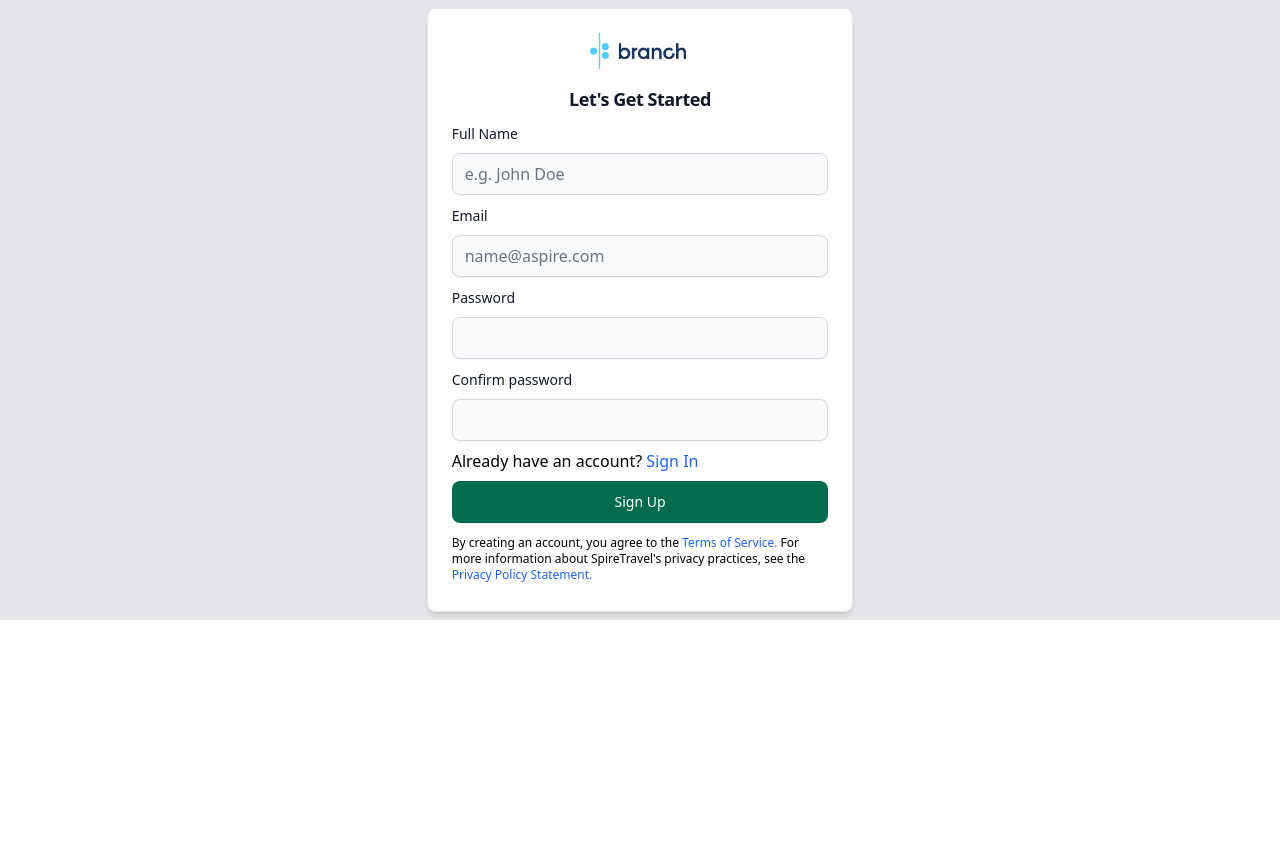
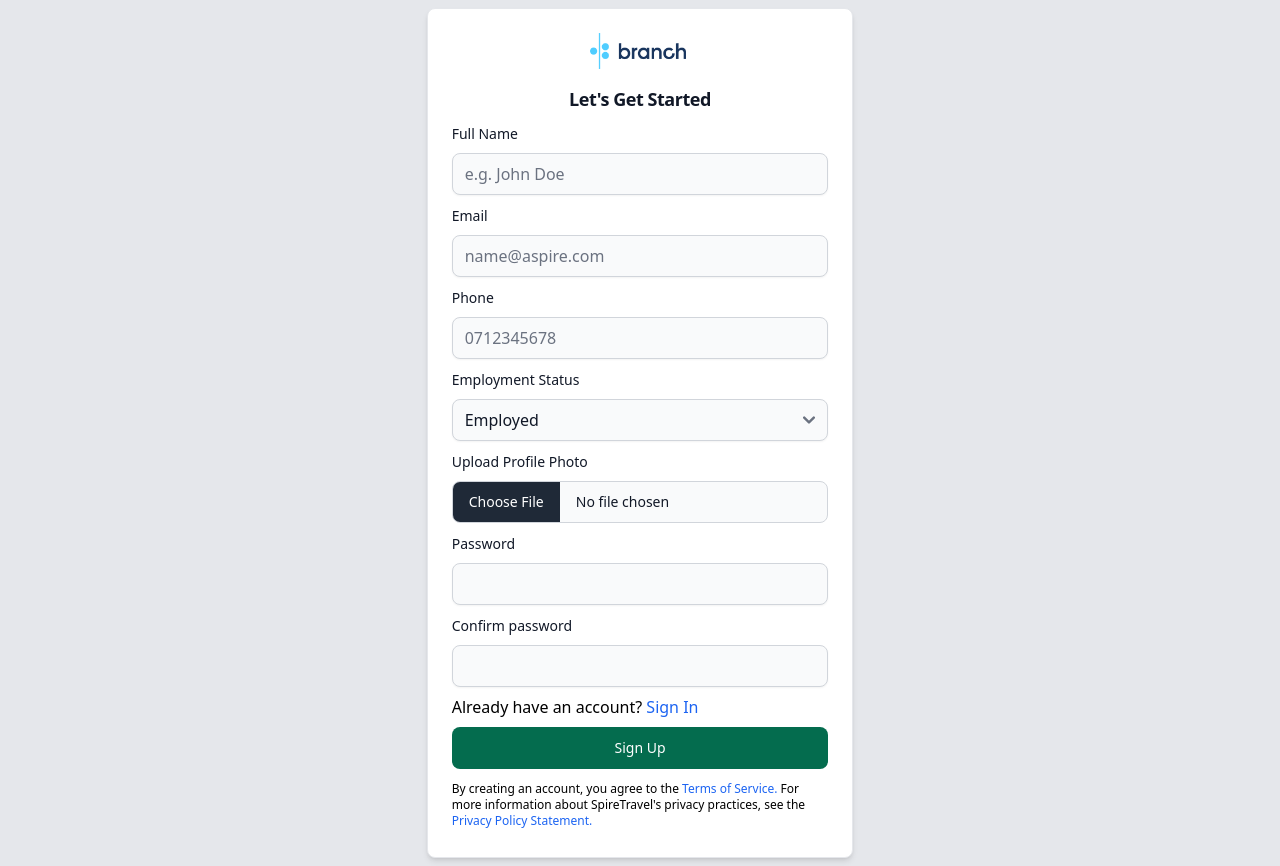
Before and after one commit to dedan-wamalwa/cs-messaging-app, a React (Vite) app in the folder agent-portal/: page /sign_up in a window 1280 px wide. Before the commit the page ends 800 px from the top, so only its background shows below. Built offline with nearby package versions, Linux system fonts and the light colour scheme.

Commit message:
register and authenticate agent (#7)

```diff
--- a/agent-portal/src/pages/Home.tsx
+++ b/agent-portal/src/pages/Home.tsx
@@ -8,13 +8,13 @@ const Home = () => {
         <>
             <div className="w-full p-4 flex flex-col gap-1">
                 {messages.map((m) => (
-                    <Message key={m.id} />
+                    <Message key={m._id} />
                 ))}
                 {messages.map((m) => (
-                    <Message key={m.id} />
+                    <Message key={m._id} />
                 ))}
                 {messages.map((m) => (
-                    <Message key={m.id} />
+                    <Message key={m._id} />
                 ))}
             </div>
         </>
--- a/agent-portal/src/pages/Signin.tsx
+++ b/agent-portal/src/pages/Signin.tsx
@@ -1,7 +1,55 @@
 import { Button, Label, Card } from "flowbite-react";
-import { Link } from "react-router-dom";
+import { Link, useLocation, useNavigate } from "react-router-dom";
 import Logo from "../components/content/Logo";
+import { useState } from "react";
 const SignIn = () => {
+    const location = useLocation();
+    const [email, setEmail] = useState<string>();
+    const [password, setPassword] = useState<string>();
+    const [loading, setLoading] = useState<boolean>();
+    const [error, setError] = useState<string | null>();
+    const navigate = useNavigate();
+
+    const submitDetails = async (): Promise<void> => {
+        setLoading(true);
+        if (!email || !password) {
+            setError("Please fill all the details");
+            setLoading(false);
+            return;
+        }
+        try {
+            const api = import.meta.env.VITE_PUBLIC_API_HOST;
+            const response = await fetch(`${api}/api/users/login`, {
+                method: "POST",
+                headers: {
+                    "Content-Type": "application/json",
+                },
+                body: JSON.stringify({
+                    email,
+                    password,
+                }),
+            });
+            if (response.status === 401) {
+                setError("Invalid email or password");
+                setLoading(false);
+                return;
+            }
+
+            if (!response.ok) {
+                throw new Error(`HTTP error! Status: ${response.status}`);
+            }
+
+            const data = await response.json();
+            localStorage.setItem("userInfo", JSON.stringify(data));
+            setLoading(false);
+            navigate("/");
+        } catch (error: any | unknown) {
+            console.error("Error:", error.message);
+            setLoading(false);
+            setError("Sorry, an error occurred, please try again");
+            return;
+        }
+    };
     return (
         <div className="p-2 lg:p-0 flex items-center justify-center lg:h-screen lg:bg-gray-200">
             <Card className="md:w-2/3 lg:w-1/3">
@@ -18,7 +66,9 @@ const SignIn = () => {
                             id="email"
                             required
                             type="email"
-                            placeholder="name@aspire.com"
+                            placeholder="name@branch.com"
+                            value={location.state}
+                            onChange={(e) => setEmail(e.target.value)}
                         />
                     </div>
                     <div>
@@ -30,9 +80,15 @@ const SignIn = () => {
                             id="password"
                             required
                             type="password"
+                            onChange={(e) => setPassword(e.target.value)}
                         />
                     </div>
-                    <Button color="success" type="submit">
+                    {error && (
+                        <div>
+                            <div className="mb-2 block text-sm text-red-400">{error}</div>
+                        </div>
+                    )}
+                    <Button color="success" type="submit" onClick={submitDetails} isProcessing={loading} disabled={loading}>
                         Sign In
                     </Button>
                     <div>
--- a/agent-portal/src/pages/Signup.tsx
+++ b/agent-portal/src/pages/Signup.tsx
@@ -1,7 +1,103 @@
-import { Button, Label, Card } from "flowbite-react";
-import { Link } from "react-router-dom";
+import { Button, Label, Card, FileInput } from "flowbite-react";
+import { Link, useNavigate } from "react-router-dom";
+import { useState } from "react";
 import Logo from "../components/content/Logo";
 const SignUp = () => {
+    const [name, setName] = useState<string>();
+    const [email, setEmail] = useState<string>();
+    const [phone, setPhone] = useState<string>();
+    const [employmentStatus, setEmploymentStatus] = useState<string>("Employed");
+    const [profilePhotoPath, setProfilePhotoPath] = useState<string | null>();
+    const [password, setPassword] = useState<string>();
+    const [confirmPassword, setConfirmPassword] = useState<string>();
+    const [loading, setLoading] = useState<boolean>(false);
+    const [error, setError] = useState<string | null>();
+    const [error1, setError1] = useState<string | null>();
+    const navigate = useNavigate();
+
+    const submitDetails = async (): Promise<void> => {
+        setLoading(true);
+        setError1(null);
+        if (!name || !email || !phone || !employmentStatus || !password || !confirmPassword) {
+            setError1("Please fill all the details");
+            setLoading(false);
+            return;
+        }
+        if (password != confirmPassword) {
+            setError1("Passwords don't match");
+            setLoading(false);
+            return;
+        }
+        try {
+            const api = import.meta.env.VITE_PUBLIC_API_HOST;
+            const response = await fetch(`${api}/api/users`, {
+                method: "POST",
+                headers: {
+                    "Content-Type": "application/json",
+                },
+                body: JSON.stringify({
+                    name,
+                    email,
+                    phone,
+                    employmentStatus,
+                    profilePhotoPath,
+                    password,
+                }),
+            });
+
+            if (!response.ok) {
+                throw new Error(`HTTP error! Status: ${response.status}`);
+            }
+
+            const data = await response.json();
+            localStorage.setItem("userInfo", JSON.stringify(data));
+            setLoading(false);
+
+            navigate("/sign_in", { state: email });
+        } catch (error: any | unknown) {
+            console.error("Error:", error.message);
+            setLoading(false);
+            setError1("Sorry, an error occurred, please try again");
+            return;
+        }
+    };
+
+    const postPhoto = (photo: File | null): void => {
+        const api = import.meta.env.VITE_FILE_UPLOAD_URL;
+        const profileUrl = import.meta.env.VITE_DEFAULT_PROFILE_URL;
+        setLoading(true);
+        if (!photo) {
+            setProfilePhotoPath(profileUrl);
+            setLoading(false);
+            return;
+        }
+        if (photo) {
+            if (photo.type === "image/jpeg" || photo.type === "image/png") {
+                const data = new FormData();
+                setError(null);
+                data.append("file", photo);
+                data.append("upload_preset", "messaging-app");
+                data.append("cloud_name", "dnvguqrso");
+                fetch(api, {
+                    method: "post",
+                    body: data,
+                })
+                    .then((res) => res.json())
+                    .then((data) => {
+                        setProfilePhotoPath(data.url.toString());
+                        setLoading(false);
+                    })
+                    .catch((err) => {
+                        console.error(err);
+                        setLoading(false);
+                    });
+            } else {
+                setError("Please choose appropriate file format (jpeg/png)");
+                setLoading(false);
+                return;
+            }
+        }
+    };
     return (
         <div className="lg:p-0 flex flex-col items-center justify-center lg:bg-gray-200">
             <Card className="md:w-2/3 lg:w-1/3 my-2">
@@ -20,6 +116,7 @@ const SignUp = () => {
                             required
                             type="text"
                             placeholder="e.g. John Doe"
+                            onChange={(e) => setName(e.target.value)}
                         />
                     </div>
                     <div>
@@ -32,8 +129,54 @@ const SignUp = () => {
                             required
                             type="email"
                             placeholder="name@aspire.com"
+                            onChange={(e) => setEmail(e.target.value)}
                         />
                     </div>
+                    <div>
+                        <div className="mb-2 block">
+                            <Label htmlFor="phone" value="Phone" />
+                        </div>
+                        <input
+                            className="block w-full bg-gray-50 border-gray-300 text-gray-900 rounded-lg focus:border-gray-800 focus:ring-gray-800 shadow-sm"
+                            id="phone"
+                            required
+                            type="text"
+                            placeholder="0712345678"
+                            onChange={(e) => setPhone(e.target.value)}
+                        />
+                    </div>
+
+                    <div>
+                        <div className="mb-2 block">
+                            <Label htmlFor="employmentStatus" value="Employment Status" />
+                        </div>
+                        <select
+                            id="employmentStatus"
+                            className="block w-full bg-gray-50 border-gray-300 text-gray-900 rounded-lg focus:border-gray-800 focus:ring-gray-800 shadow-sm"
+                            required
+                            onChange={(e) => setEmploymentStatus(e.target.value)}
+                        >
+                            <option>Employed</option>
+                            <option>Self Employed</option>
+                            <option>Student</option>
+                        </select>
+                    </div>
+
+                    <div>
+                        <div className="mb-2 block">
+                            <Label htmlFor="profilePhotoPath" value="Upload Profile Photo" />
+                        </div>
+                        <FileInput
+                            accept="image/jpeg, image/png"
+                            id="profilePhotoPath"
+                            onChange={(e) => postPhoto(e.target.files && e.target.files[0])}
+                        />
+                    </div>
+                    {error && (
+                        <div>
+                            <div className="mb-2 block text-sm text-red-400">{error}</div>
+                        </div>
+                    )}
                     <div>
                         <div className="mb-2 block">
                             <Label htmlFor="password" value="Password" />
@@ -43,6 +186,7 @@ const SignUp = () => {
                             id="password"
                             required
                             type="password"
+                            onChange={(e) => setPassword(e.target.value)}
                         />
                     </div>
                     <div>
@@ -54,8 +198,14 @@ const SignUp = () => {
                             id="repeat-password"
                             required
                             type="password"
+                            onChange={(e) => setConfirmPassword(e.target.value)}
                         />
                     </div>
+                    {error1 && (
+                        <div>
+                            <div className="mb-2 block text-sm text-red-400">{error1}</div>
+                        </div>
+                    )}
                     <div className="flex items-center gap-2">
                         <p>
                             Already have an account?{" "}
@@ -64,7 +214,13 @@ const SignUp = () => {
                             </Link>
                         </p>
                     </div>
-                    <Button color="success" type="submit">
+                    <Button
+                        color="success"
+                        type="submit"
+                        isProcessing={loading}
+                        onClick={submitDetails}
+                        disabled={error || error1 || loading ? true : false}
+                    >
                         Sign Up
                     </Button>
                     <div>
```
Also changed, not shown: 1 other file (tests, documents, lock files or other folders).
